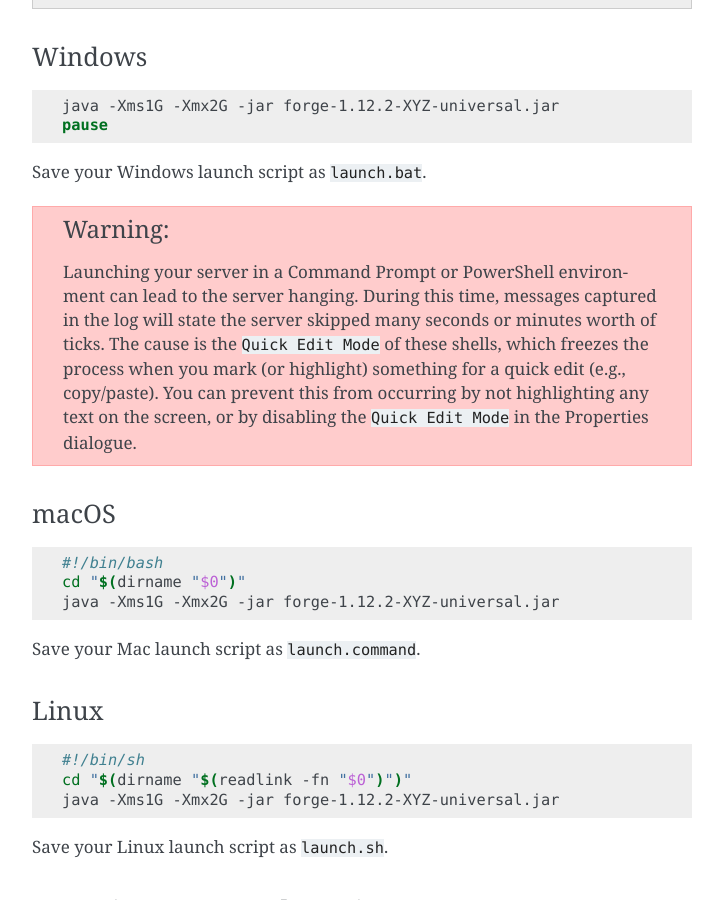
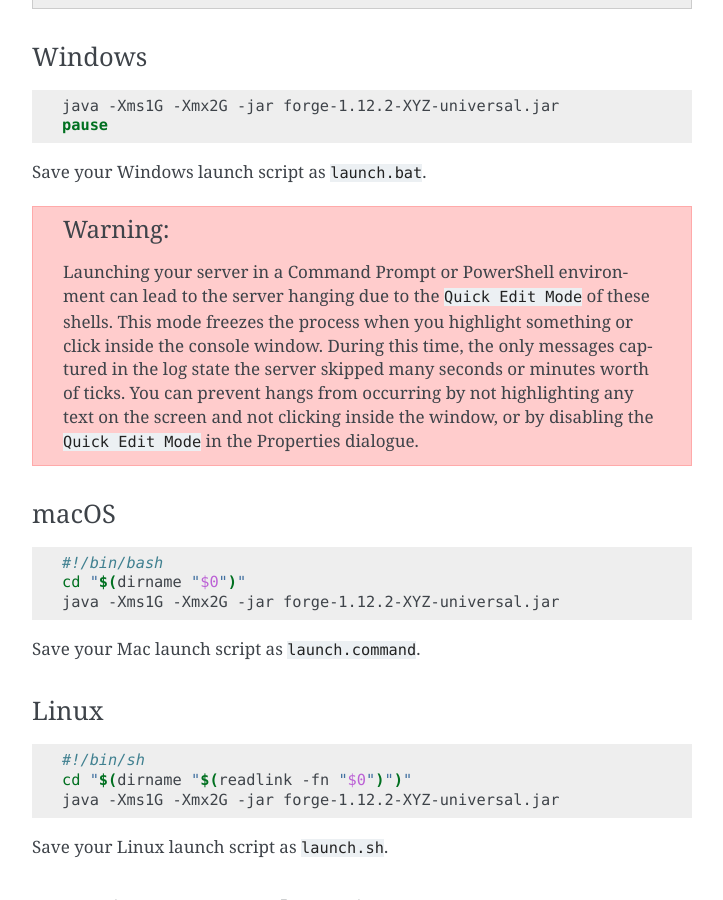
Before and after one commit to SpongePowered/SpongeDocs, a Sphinx documentation site: the page built from source/server/getting-started/launch-script.rst, in a window 1280 px wide and 900 px high, scrolled down 626 px. Shown: the whole window, without its empty margins (388-1111 px from the left). Built offline with Sphinx 7.4.7, drawn with Linux system fonts in a browser that asks for light colours; pages that are not in the unit, such as notebooks, are missing from menus.

Commit message:
Improve warning with block for better flow
Signed-off-by: Grauldon <17791090+Grauldon@users.noreply.github.com>

```diff
--- a/source/server/getting-started/launch-script.rst
+++ b/source/server/getting-started/launch-script.rst
@@ -31,11 +31,11 @@ Windows
 Save your Windows launch script as ``launch.bat``.
 
 .. warning::
-   Launching your server in a Command Prompt or PowerShell environment can lead to the server hanging. During this
-   time, messages captured in the log will state the server skipped many seconds or minutes worth of ticks. The cause
-   is the ``Quick Edit Mode`` of these shells, which freezes the process when you mark (or highlight) something for a
-   quick edit (e.g., copy/paste). You can prevent this from occurring by not highlighting any text on the screen, or by
-   disabling the ``Quick Edit Mode`` in the Properties dialogue.
+   Launching your server in a Command Prompt or PowerShell environment can lead to the server hanging due to the
+   ``Quick Edit Mode`` of these shells. This mode freezes the process when you highlight something or click inside the
+   console window. During this time, the only messages captured in the log state the server skipped many seconds or
+   minutes worth of ticks. You can prevent hangs from occurring by not highlighting any text on the screen and not
+   clicking inside the window, or by disabling the ``Quick Edit Mode`` in the Properties dialogue.
 
 macOS
 ~~~~~
```
